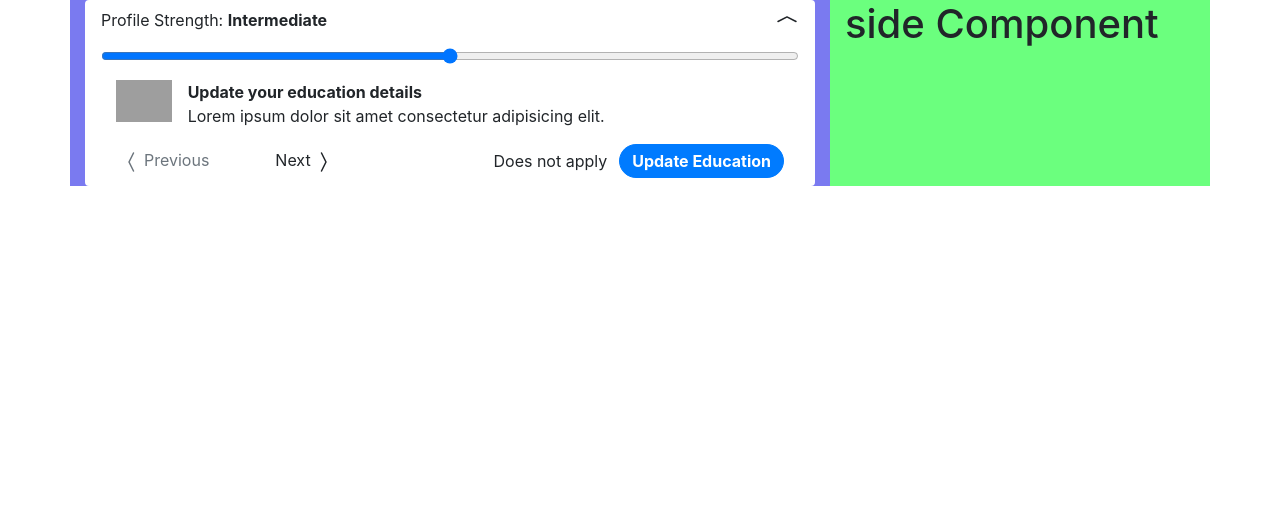
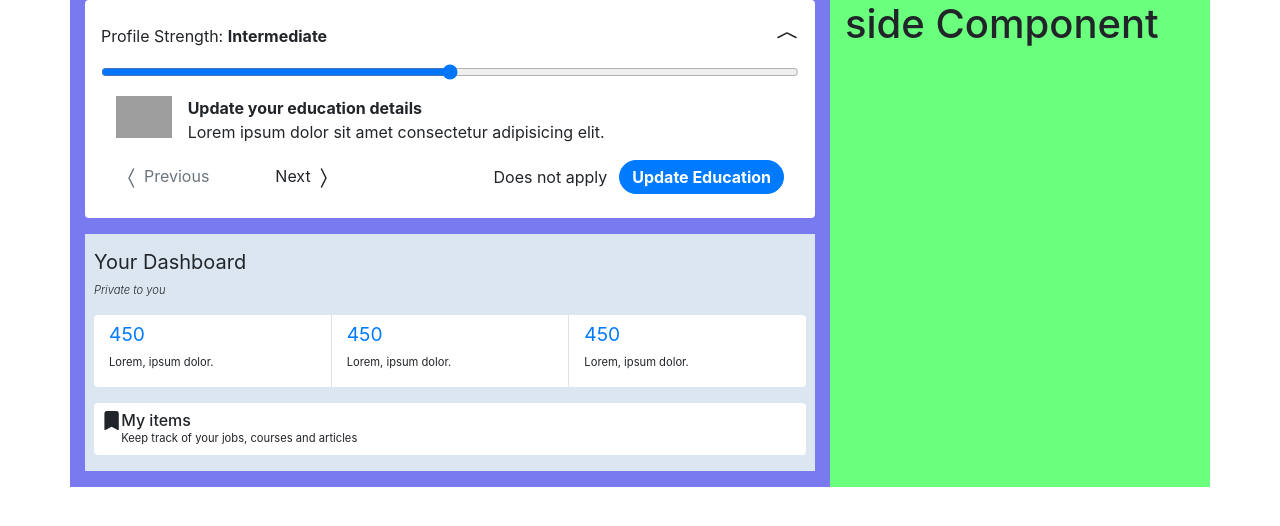
Before and after one commit to a-pyro/build-week-2-linkedin, a React (Create React App) app: page / in a window 1280 px wide. Shown: the top 526 px of the page. Built offline with nearby package versions, Linux system fonts and the light colour scheme; no server answers; grey boxes are pictures that could not be loaded.

Commit message:
adds dashboard

```diff
--- /dev/null
+++ b/src/components/home/main-component/Dashboard.jsx
@@ -0,0 +1,63 @@
+import React, { Component } from 'react';
+import { Row, Container, Col } from 'react-bootstrap';
+import { BsBookmarkFill } from 'react-icons/bs';
+import styled from 'styled-components';
+
+// https://static-exp1.licdn.com/sc/h/4npmnn7reasq18uq6qp3ojhqn
+
+export default class Dashboard extends Component {
+  state = {
+    currentTab: 1,
+  };
+
+  render() {
+    return (
+      <StyledContainer className='px-4 py-3 my-3 container-fluid'>
+        <Row className='flex-column'>
+          <h5 className='font-weight-normal'>Your Dashboard</h5>
+          <p className='font-weight-light font-italic'>Private to you</p>
+        </Row>
+        <Row className=''>
+          <Col className='bg-white pt-2 border-right rounded-left'>
+            <h4 className='font-weight-normal text-primary'>450</h4>
+            <p>Lorem, ipsum dolor.</p>
+          </Col>
+          <Col className='bg-white pt-2'>
+            <h4 className='font-weight-normal text-primary'>450</h4>
+            <p>Lorem, ipsum dolor.</p>
+          </Col>
+          <Col className='bg-white pt-2 border-left rounded-right'>
+            <h4 className='font-weight-normal text-primary'>450</h4>
+            <p>Lorem, ipsum dolor.</p>
+          </Col>
+        </Row>
+        <Row className='bg-white mt-3 p-2 rounded my-items'>
+          <BsBookmarkFill />
+          <div>
+            <h6 className='m-0'>My items</h6>
+            <p className='m-0'>Keep track of your jobs, courses and articles</p>
+          </div>
+        </Row>
+      </StyledContainer>
+    );
+  }
+}
+
+const StyledContainer = styled(Container)`
+  background-color: #dce6f1;
+  & .col {
+    cursor: pointer;
+  }
+  & .my-items {
+    cursor: pointer;
+  }
+  & p {
+    font-size: 0.7rem;
+  }
+  & h4 {
+    font-size: 1.2rem;
+  }
+  & svg {
+    font-size: 1.2rem;
+  }
+`;
--- a/src/components/home/main-component/Main.jsx
+++ b/src/components/home/main-component/Main.jsx
@@ -1,11 +1,13 @@
 import React from 'react';
 import { Col } from 'react-bootstrap';
 import ProfileStrength from './ProfileStrength';
+import Dashboard from './Dashboard';
 
 const Main = () => {
   return (
     <Col style={mainStyle} md={8}>
       <ProfileStrength />
+      <Dashboard />
     </Col>
   );
 };
--- a/src/components/home/main-component/ProfileStrength.jsx
+++ b/src/components/home/main-component/ProfileStrength.jsx
@@ -15,7 +15,7 @@ export default class ProfileStrength extends Component {
 
   render() {
     return (
-      <StyledDiv className='rounded p-2 px-3'>
+      <StyledDiv className='rounded px-3 py-4'>
         <div className='d-flex justify-content-between'>
           <p>
             Profile Strength:{' '}
@@ -60,7 +60,7 @@ export default class ProfileStrength extends Component {
                 className='mt-3 align-items-center justify-content-between flex'
               >
                 <Col xs={12} lg={4} className='d-flex justify-content-between'>
-                  <span className='mr-3 text-muted p-1'>
+                  <span className='text-muted p-1'>
                     <BsChevronCompactLeft />
                     Previous
                   </span>
```
